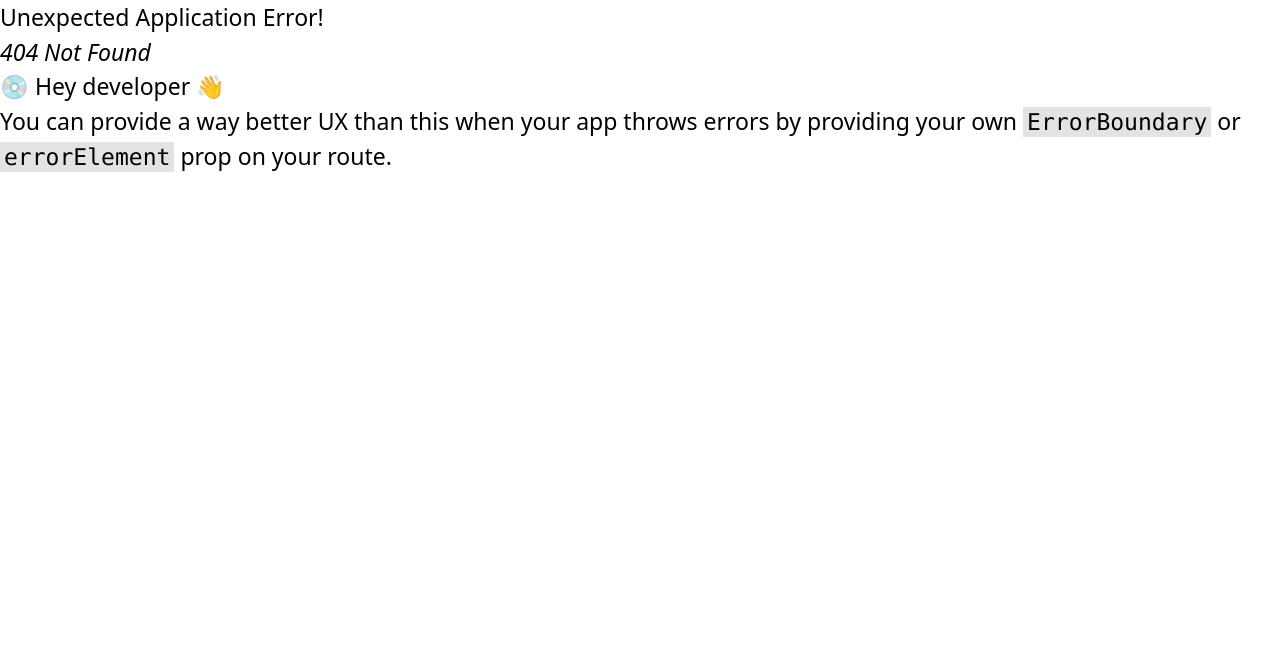
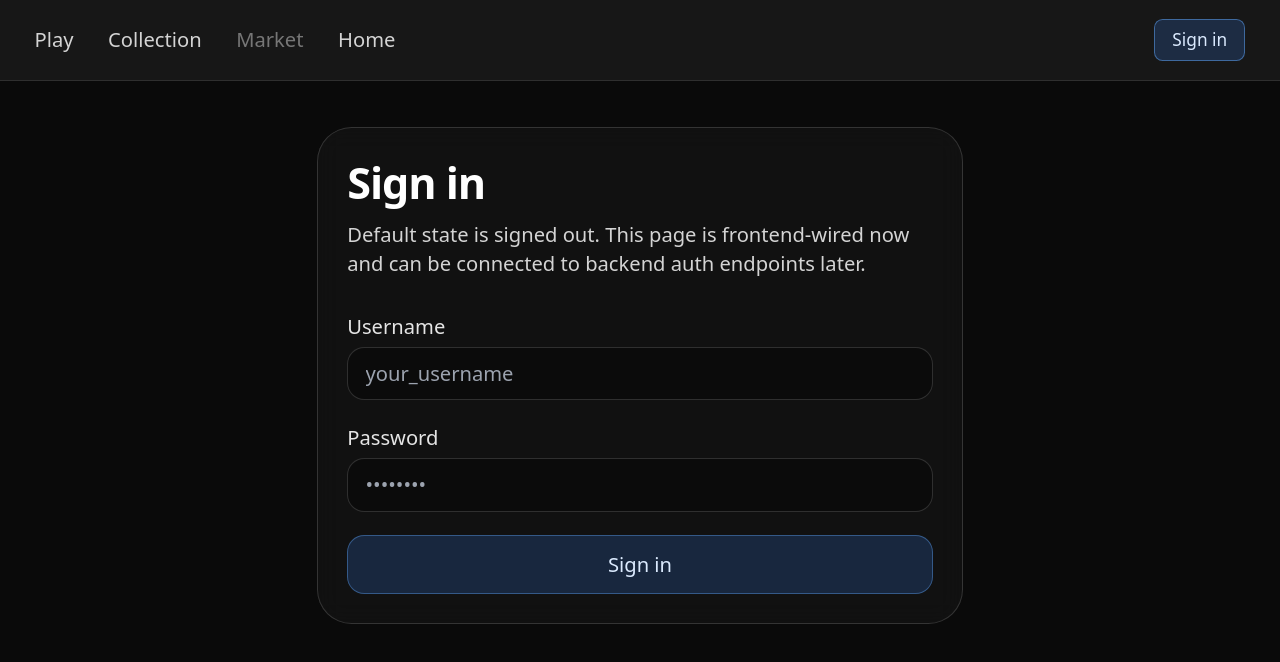
Before and after one commit to miksbop/Muscino_Prototype, a React (Vite) app: page /login in a window 1280 px wide. Before the commit this address had no page. Shown: the top 662 px of the page. Built offline with nearby package versions, Linux system fonts and the light colour scheme.

Commit message:
Full Commit, Login Prototype

```diff
--- a/src/components/TopNav.tsx
+++ b/src/components/TopNav.tsx
@@ -1,6 +1,9 @@
 import { NavLink } from "react-router-dom";
+import { useAuth } from "../context/AuthContext";
 
 export function TopNav() {
+  const { user, status, isSignedIn, signOut } = useAuth();
+
   const linkBase = "hover:text-white cursor-pointer transition-colors";
   const linkInactive = "text-neutral-300";
   const linkActiveGlow =
@@ -8,11 +11,8 @@ export function TopNav() {
 
   return (
     <div className="relative z-50 w-full h-14 border-b border-white/10 bg-neutral-900">
+      <div className="max-w-6xl mx-auto h-full px-6 flex items-center justify-between">
 
-
-
-      <div className="max-w-6xl mx-auto h-full px-6 flex items-center justify-between">
-        {/* Left nav */}
         <div className="flex items-center gap-6 text-sm text-neutral-300 min-w-0">
           <NavLink
             to="/play"
@@ -32,9 +32,7 @@ export function TopNav() {
             Collection
           </NavLink>
 
-          <span className="opacity-50 cursor-not-allowed select-none">
-            Market
-          </span>
+          <span className="opacity-50 cursor-not-allowed select-none">Market</span>
 
           <NavLink
             to="/"
@@ -47,17 +45,51 @@ export function TopNav() {
         </div>
 
         {/* Right side */}
-        <div className="flex items-center gap-4 text-sm text-neutral-300 min-w-0">
+
+          <div className="flex items-center gap-3 text-sm text-neutral-300 min-w-0">
+          {status === "loading" ? (
+            <span className="text-neutral-400">Loading session...</span>
+          ) : isSignedIn && user ? (
+            <>
               <div className="flex items-center gap-1 min-w-0">
-            <span className="text-neutral-400 truncate">WalletADHD</span>
-            <span className="text-blue-400 font-medium shrink-0">100</span>
+                <span className="text-neutral-400 truncate">{user.displayName}</span>
+                <span className="text-blue-400 font-medium shrink-0">{user.wallet}</span>
               </div>
 
               <img
-            src="https://avatars.fastly.steamstatic.com/dafbf49a3013de1a9528e06e796f49b8a8bdfef2_full.jpg"
+                src={
+                  user.avatarUrl ??
+                  "https://avatars.fastly.steamstatic.com/dafbf49a3013de1a9528e06e796f49b8a8bdfef2_full.jpg"
+                }
                 alt="Profile avatar"
                 className="w-8 h-8 rounded-full object-cover border border-white/20 bg-white/10"
               />
+
+           <button
+                type="button"
+                onClick={() => {
+                  void signOut();
+                }}
+                className="rounded-md border border-white/15 px-2 py-1 text-xs text-neutral-200 hover:text-white hover:border-white/30 transition"
+              >
+                Sign out
+              </button>
+            </>
+          ) : (
+            <NavLink
+              to="/login"
+              className={({ isActive }) =>
+                [
+                  "rounded-md border px-3 py-1.5 text-xs transition",
+                  isActive
+                    ? "border-blue-400/50 bg-blue-500/20 text-blue-100"
+                    : "border-white/15 text-neutral-200 hover:text-white hover:border-white/35",
+                ].join(" ")
+              }
+            >
+              Sign in
+            </NavLink>
+          )}
         </div>
       </div>
     </div>
--- /dev/null
+++ b/src/context/AuthContext.tsx
@@ -0,0 +1,69 @@
+import { createContext, useCallback, useContext, useEffect, useMemo, useState } from "react";
+import type { ReactNode } from "react";
+import { api } from "../services/api";
+import type { AuthUser, LoginInput } from "../types/auth";
+
+type AuthStatus = "loading" | "ready";
+
+type AuthContextValue = {
+  user: AuthUser | null;
+  status: AuthStatus;
+  isSignedIn: boolean;
+  signIn: (input: LoginInput) => Promise<void>;
+  signOut: () => Promise<void>;
+};
+
+const AuthContext = createContext<AuthContextValue | undefined>(undefined);
+
+export function AuthProvider({ children }: { children: ReactNode }) {
+  const [user, setUser] = useState<AuthUser | null>(null);
+  const [status, setStatus] = useState<AuthStatus>("loading");
+
+  useEffect(() => {
+    let cancelled = false;
+
+    (async () => {
+      try {
+        const current = await api.getSession();
+        if (!cancelled) setUser(current);
+      } finally {
+        if (!cancelled) setStatus("ready");
+      }
+    })();
+
+    return () => {
+      cancelled = true;
+    };
+  }, []);
+
+  const signIn = useCallback(async (input: LoginInput) => {
+    const next = await api.login(input);
+    setUser(next);
+  }, []);
+
+  const signOut = useCallback(async () => {
+    await api.logout();
+    setUser(null);
+  }, []);
+
+  const value = useMemo<AuthContextValue>(
+    () => ({
+      user,
+      status,
+      isSignedIn: !!user,
+      signIn,
+      signOut,
+    }),
+    [user, status, signIn, signOut],
+  );
+
+  return <AuthContext.Provider value={value}>{children}</AuthContext.Provider>;
+}
+
+export function useAuth() {
+  const ctx = useContext(AuthContext);
+  if (!ctx) {
+    throw new Error("useAuth must be used within AuthProvider");
+  }
+  return ctx;
+}
--- /dev/null
+++ b/src/pages/LoginPage.tsx
@@ -0,0 +1,90 @@
+import { useState } from "react";
+import type { FormEvent } from "react";
+import { useNavigate } from "react-router-dom";
+import GlassPanel from "../components/GlassPanel";
+import { useAuth } from "../context/AuthContext";
+
+export function LoginPage() {
+  const navigate = useNavigate();
+  const { isSignedIn, signIn } = useAuth();
+
+  const [username, setUsername] = useState("");
+  const [password, setPassword] = useState("");
+  const [submitting, setSubmitting] = useState(false);
+  const [error, setError] = useState<string | null>(null);
+
+  async function onSubmit(e: FormEvent<HTMLFormElement>) {
+    e.preventDefault();
+    setError(null);
+
+    try {
+      setSubmitting(true);
+      await signIn({ username, password });
+      navigate("/collection");
+    } catch (err) {
+      setError(err instanceof Error ? err.message : "Unable to sign in");
+    } finally {
+      setSubmitting(false);
+    }
+  }
+
+  return (
+    <div className="h-full overflow-y-auto muscino-scroll px-4 py-8 sm:px-6 md:px-8 lg:px-10">
+      <div className="mx-auto w-full max-w-md">
+        <GlassPanel className="rounded-3xl border border-white/15 bg-white/[0.03] p-6 sm:p-8">
+          <div className="space-y-2">
+            <h1 className="text-3xl font-semibold tracking-tight text-white">Sign in</h1>
+            <p className="text-sm text-neutral-300">
+              Default state is signed out. This page is frontend-wired now and can be connected to backend auth endpoints later.
+            </p>
+          </div>
+
+          {isSignedIn ? (
+            <div className="mt-6 rounded-2xl border border-emerald-400/30 bg-emerald-500/10 p-4 text-sm text-emerald-200">
+              You are currently signed in.
+            </div>
+          ) : null}
+
+          <form className="mt-6 space-y-4" onSubmit={onSubmit}>
+            <label className="block text-sm text-neutral-200">
+              Username
+              <input
+                className="mt-1 w-full rounded-xl border border-white/15 bg-black/30 px-3 py-2 text-white outline-none transition focus:border-blue-400/70"
+                value={username}
+                onChange={(e) => setUsername(e.target.value)}
+                autoComplete="username"
+                placeholder="your_username"
+              />
+            </label>
+
+            <label className="block text-sm text-neutral-200">
+              Password
+              <input
+                type="password"
+                className="mt-1 w-full rounded-xl border border-white/15 bg-black/30 px-3 py-2 text-white outline-none transition focus:border-blue-400/70"
+                value={password}
+                onChange={(e) => setPassword(e.target.value)}
+                autoComplete="current-password"
+                placeholder="••••••••"
+              />
+            </label>
+
+            {error ? (
+              <div className="rounded-xl border border-rose-400/40 bg-rose-500/10 px-3 py-2 text-sm text-rose-200">
+                {error}
+              </div>
+            ) : null}
+
+            <button
+              type="submit"
+              disabled={submitting}
+              className="w-full rounded-xl border border-blue-400/40 bg-blue-500/20 px-4 py-2.5 text-sm font-medium text-blue-100 transition hover:bg-blue-500/30 disabled:cursor-not-allowed disabled:opacity-60"
+            >
+              {submitting ? "Signing in..." : "Sign in"}
+            </button>
+          </form>
+        </GlassPanel>
+      </div>
+    </div>
+  );
+}
--- a/src/services/api.ts
+++ b/src/services/api.ts
@@ -1,6 +1,7 @@
 // src/services/api.ts
 import type { OwnedSong, Rarity } from "../types/song";
 import type { Sleeve, SleeveSong } from "../types/sleeve";
+import type { AuthUser, LoginInput } from "../types/auth";
 import { MOCK_SLEEVES } from "../mock/sleeves";
 import { mockInventory as MOCK_INVENTORY } from "../mock/mockData";
 
@@ -19,6 +20,9 @@ async function fetchJson<T>(
 
 // Fallback mock state (used if backend unreachable during dev)
 let mockInventory: OwnedSong[] = [...MOCK_INVENTORY];
+
+// Session stub for frontend-only auth wiring (to be replaced by backend auth later)
+let sessionUser: AuthUser | null = null;
 
 function pickWeightedByRarity(items: SleeveSong[]): SleeveSong {
   const weight: Record<Rarity, number> = {
@@ -95,6 +99,38 @@ export const api = {
     }
   },
 
+
+  async getSession(): Promise<AuthUser | null> {
+    await new Promise((r) => setTimeout(r, 120));
+    return sessionUser;
+  },
+
+  async login(input: LoginInput): Promise<AuthUser> {
+    await new Promise((r) => setTimeout(r, 220));
+
+    const username = input.username.trim();
+    if (!username || !input.password.trim()) {
+      throw new Error("Username and password are required");
+    }
+
+    sessionUser = {
+      id: `local-${username.toLowerCase()}`,
+      username,
+      displayName: username,
+      wallet: 100,
+      avatarUrl:
+        "https://avatars.fastly.steamstatic.com/dafbf49a3013de1a9528e06e796f49b8a8bdfef2_full.jpg",
+    };
+
+    return sessionUser;
+  },
+
+  async logout(): Promise<void> {
+    await new Promise((r) => setTimeout(r, 120));
+    sessionUser = null;
+  },
+
+
   // Dev helper: reset the in-memory mocks (no-op for backend)
   __resetMocks() {
     mockInventory = [...MOCK_INVENTORY];
--- /dev/null
+++ b/src/types/auth.ts
@@ -0,0 +1,12 @@
+export type AuthUser = {
+  id: string;
+  username: string;
+  displayName: string;
+  wallet: number;
+  avatarUrl?: string;
+};
+
+export type LoginInput = {
+  username: string;
+  password: string;
+};
```
Also changed, not shown: src/main.tsx (+8 -2 lines), 2 other files (tests, documents, lock files or other folders). Lines whose indentation alone changed are shown as unchanged.
